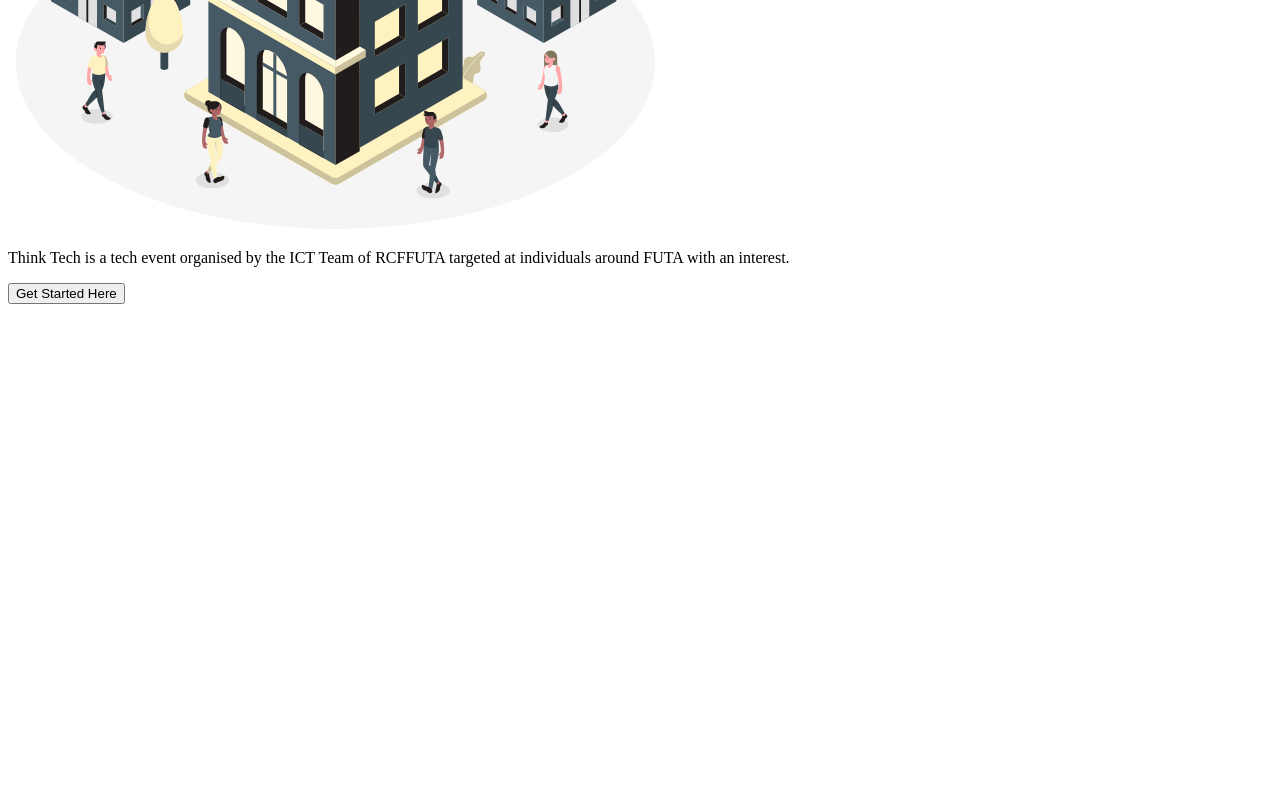
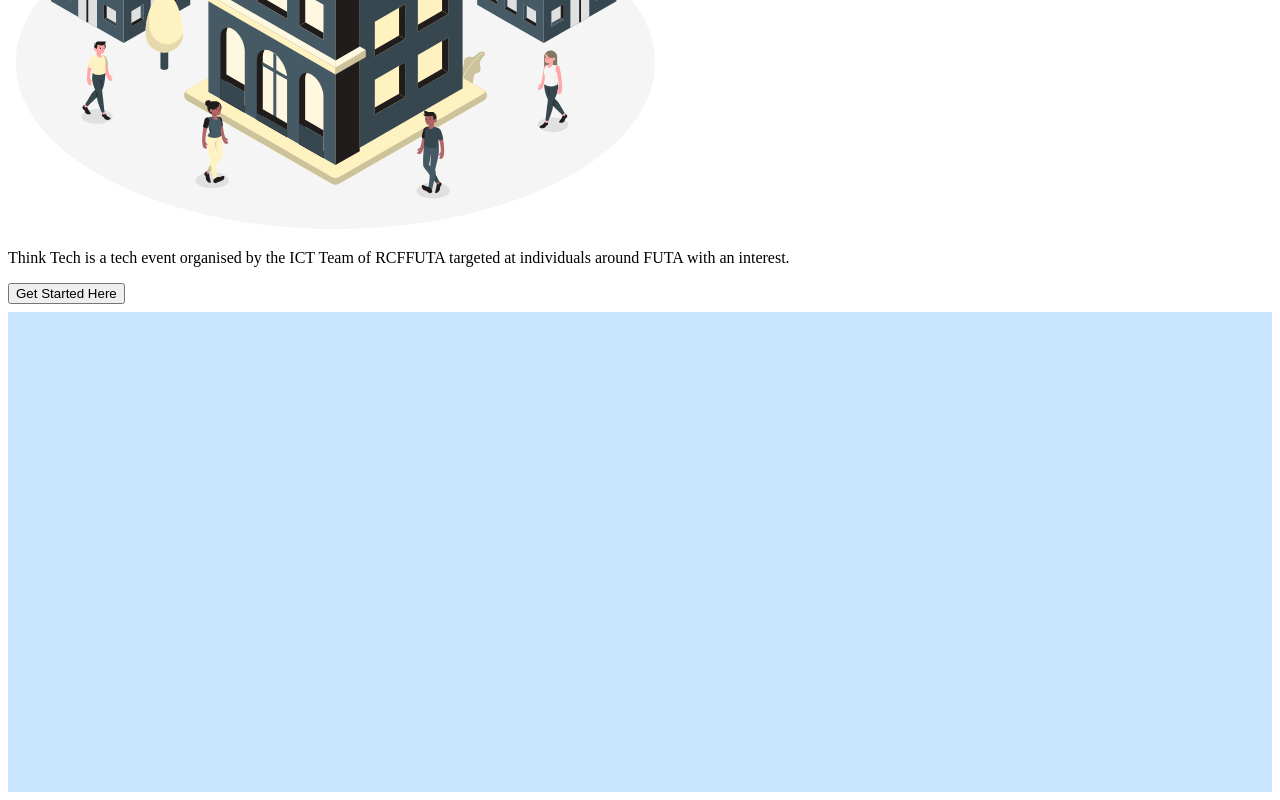
Before and after one commit to olamiji-8/Think-Tech, a React (Create React App) app: page / in a window 1280 px wide. Shown: the part 1688-2488 px from the top of the page. Before the commit the page ends 2008 px from the top, so only its background shows below. Built offline with nearby package versions, Linux system fonts and the light colour scheme.

Commit message:
Speakers

```diff
--- a/src/App.js
+++ b/src/App.js
@@ -2,6 +2,7 @@ import React from 'react'
 import About from './Component/About/About'
 import Home from './Component/Home/Home'
 import Schedule from './Component/Schedule/Schedule'
+import Speakers from './Component/Speakers/Speakers'
 
 const App = () => {
   return (
@@ -9,6 +10,7 @@ const App = () => {
       <Home/>
       <Schedule/>
       <About/>
+      <Speakers/>
 
     </div>
   )
--- a/src/Component/Speakers/Speakers.css
+++ b/src/Component/Speakers/Speakers.css
@@ -0,0 +1,5 @@
+.Speakers{
+    height: 60vh;
+    background-color: #CAE6FF;
+    ;
+}
--- a/src/Component/Speakers/Speakers.js
+++ b/src/Component/Speakers/Speakers.js
@@ -0,0 +1,12 @@
+import React from 'react'
+import "./Speakers.css"
+
+const Speakers = () => {
+  return (
+    <div className='Speakers'>
+
+    </div>
+  )
+}
+
+export default Speakers
```
